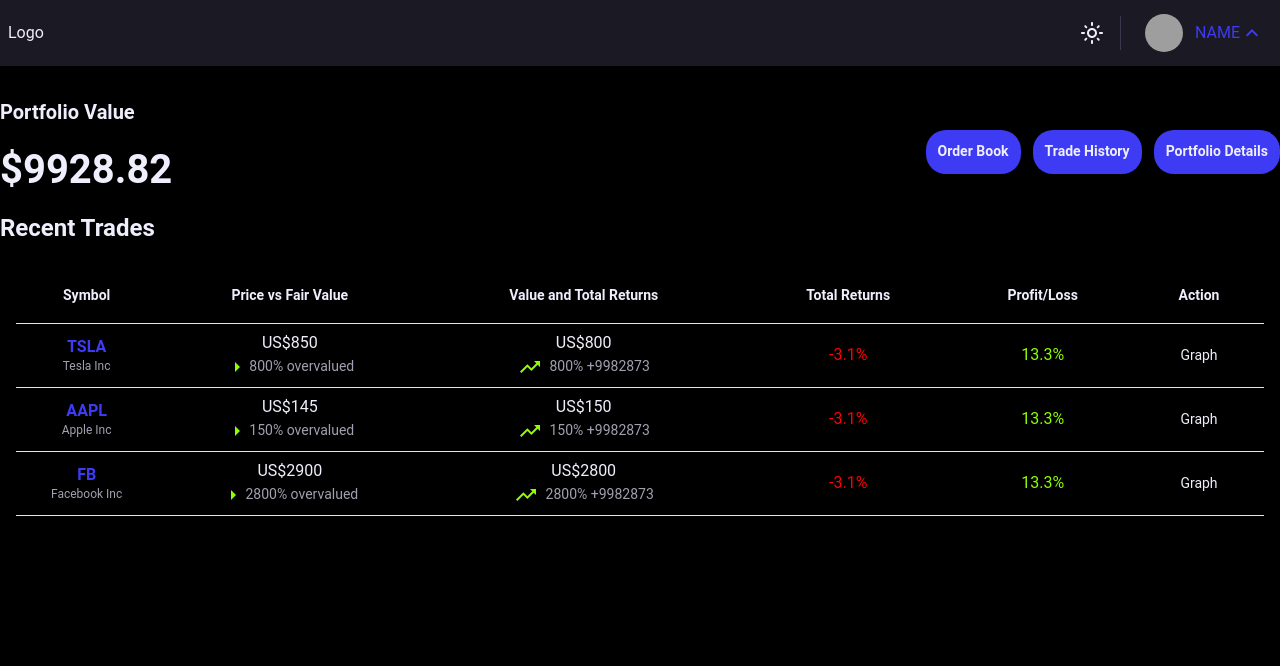
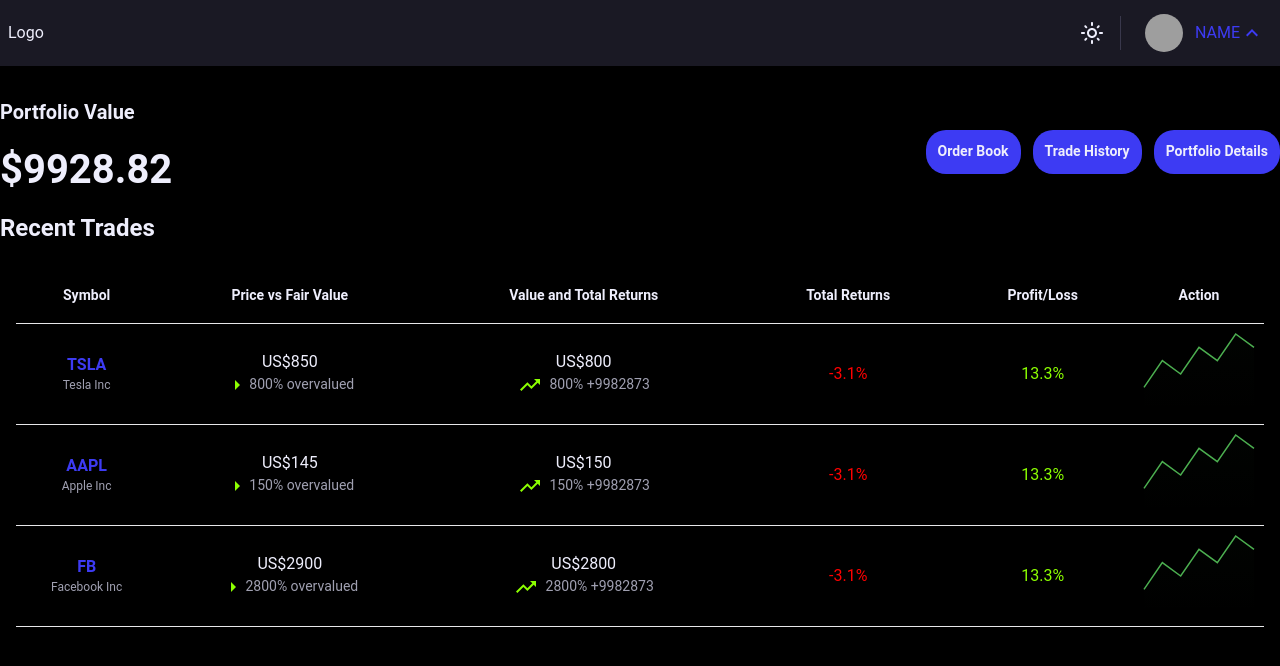
Before and after one commit to GameboyVlol/Robinhold, a React (Vite) app: page /dashboard in a window 1280 px wide. Shown: the top 666 px of the page. Built offline with nearby package versions, Linux system fonts and the light colour scheme; no server answers; sample sign-in values are in the browser's storage; grey boxes are pictures that could not be loaded.

Commit message:
✨ Add new graph on Holding table

```diff
--- /dev/null
+++ b/src/components/atoms/graph/Estimation.tsx
@@ -0,0 +1,54 @@
+import React from "react";
+import { ResponsiveLine } from "@nivo/line";
+
+function Estimation() {
+  return (
+    <div style={{ height: "100px", width: "100%" }}>
+      <ResponsiveLine
+        data={[
+          {
+            id: "estimation",
+            data: [
+              { x: 0, y: 2 },
+              { x: 1, y: 4 },
+              { x: 2, y: 3 },
+              { x: 3, y: 5 },
+              { x: 4, y: 4 },
+              { x: 5, y: 6 },
+              { x: 6, y: 5 },
+            ],
+          },
+        ]}
+        margin={{ top: 10, right: 10, bottom: 10, left: 10 }}
+        xScale={{ type: "point" }}
+        yScale={{ type: "linear", min: 0, max: "auto" }}
+        curve="linear"
+        enablePoints={false}
+        enableArea={true}  // Added new
+        areaOpacity={0.1}
+        enableGridX={false}
+        enableGridY={false}
+        axisTop={null}
+        axisRight={null}
+        axisBottom={null}
+        axisLeft={null}
+        lineWidth={1.5}
+        animate={true}
+        colors={["#4caf50"]}
+        defs={[
+            {
+              id: "gradientArea",
+              type: "linearGradient",
+              colors: [
+                { offset: 0, color: "#4caf50", opacity: 0.2 },
+                { offset: 100, color: "#4caf50", opacity: 0 },
+              ],
+            },
+          ]}
+          fill={[{ match: "*", id: "gradientArea" }]}
+      />
+    </div>
+  );
+}
+
+export default Estimation;
--- a/src/components/organisms/table/UserOwnStock.tsx
+++ b/src/components/organisms/table/UserOwnStock.tsx
@@ -12,6 +12,7 @@ import {
 } from "@mui/material";
 import { Table, TableCell } from "../../atoms/table";
 import { ArrowRight, TrendingUp } from "@mui/icons-material";
+import Estimation from "../../atoms/graph/Estimation";
 
 const StyledPaper = styled(Paper)(({ theme }) => ({
   borderRadius: theme.shape.borderRadiusLarge,
@@ -60,8 +61,8 @@ function UserOwnStock() {
           </TableRow>
         </StyledHeadTable>
         <TableBody>
-          {user_owned_stock.portfolio.map((row) => (
-            <TableRow key={row.symbol}>
+          {user_owned_stock.portfolio.map((row, idx) => (
+            <TableRow key={idx}>
               <TableCell>
                 <StyledTicker>{row.symbol.ticker}</StyledTicker>
                 <StyledName>{row.symbol.name}</StyledName>
@@ -95,7 +96,7 @@ function UserOwnStock() {
                     display: "flex",
                     alignItems: "center",
                     justifyContent: "center",
-                    gap:1
+                    gap: 1,
                   }}
                 >
                   <TrendingUp
@@ -112,14 +113,18 @@ function UserOwnStock() {
                 </Box>
               </TableCell>
               <TableCell>
-                <Typography sx={{color: 'red'}}>-3.1%</Typography>
+                <Typography sx={{ color: "red" }}>-3.1%</Typography>
               </TableCell>
               <TableCell>
-                <Typography sx={{color:(theme)=>theme.palette.profit.main}}>
+                <Typography
+                  sx={{ color: (theme) => theme.palette.profit.main }}
+                >
                   13.3%
                 </Typography>
               </TableCell>
-              <TableCell>Graph</TableCell>
+              <TableCell>
+                <Estimation />
+              </TableCell>
             </TableRow>
           ))}
         </TableBody>
--- a/src/components/pages/Portfolio.tsx
+++ b/src/components/pages/Portfolio.tsx
@@ -21,10 +21,23 @@ const StyledProfitLoss = styled("div")(({ theme }) => ({
   display: "flex",
   color: theme.palette.profit.main,
 }));
+
+const StyledPortfolioLayout = styled("div")(({ theme }) => ({
+  display: "flex",
+  padding: theme.spacing(2),
+  gap: theme.spacing(3),
+}));
+
+const StyledAdvanceMicroDevice = styled("div")(({ theme }) => ({
+  width: "30%",
+  padding: theme.spacing(10),
+  backgroundColor: "blue",
+}));
 export default function Portfolio() {
   return (
     <Layout>
-      <>
+      <StyledPortfolioLayout>
+        <div style={{ width: "70%" }}>
           <StyledTitle>Portfolio Summary</StyledTitle>
           <StyledBox>
             <StyledValue>$5000.00</StyledValue>
@@ -37,7 +50,11 @@ export default function Portfolio() {
             Holdings
           </Typography>
           <UserOwnStock />
-      </>
+        </div>
+        <StyledAdvanceMicroDevice>
+          <Typography>This is Summary</Typography>
+        </StyledAdvanceMicroDevice>
+      </StyledPortfolioLayout>
     </Layout>
   );
 }
```
Lines whose indentation alone changed are shown as unchanged.
